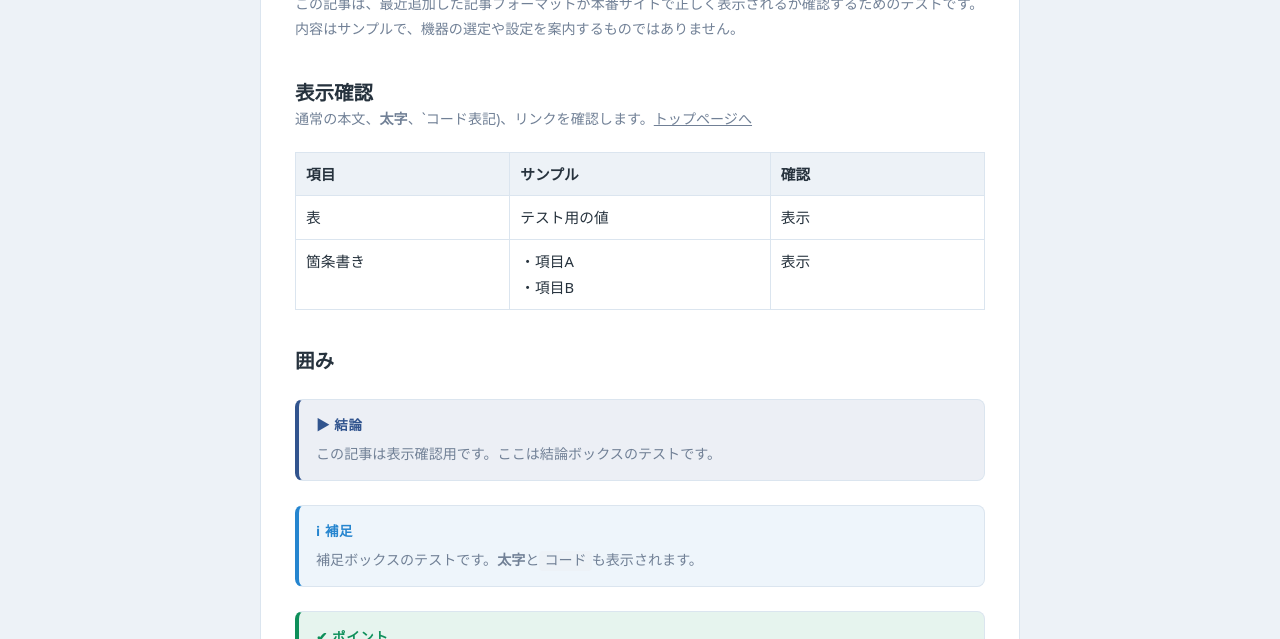
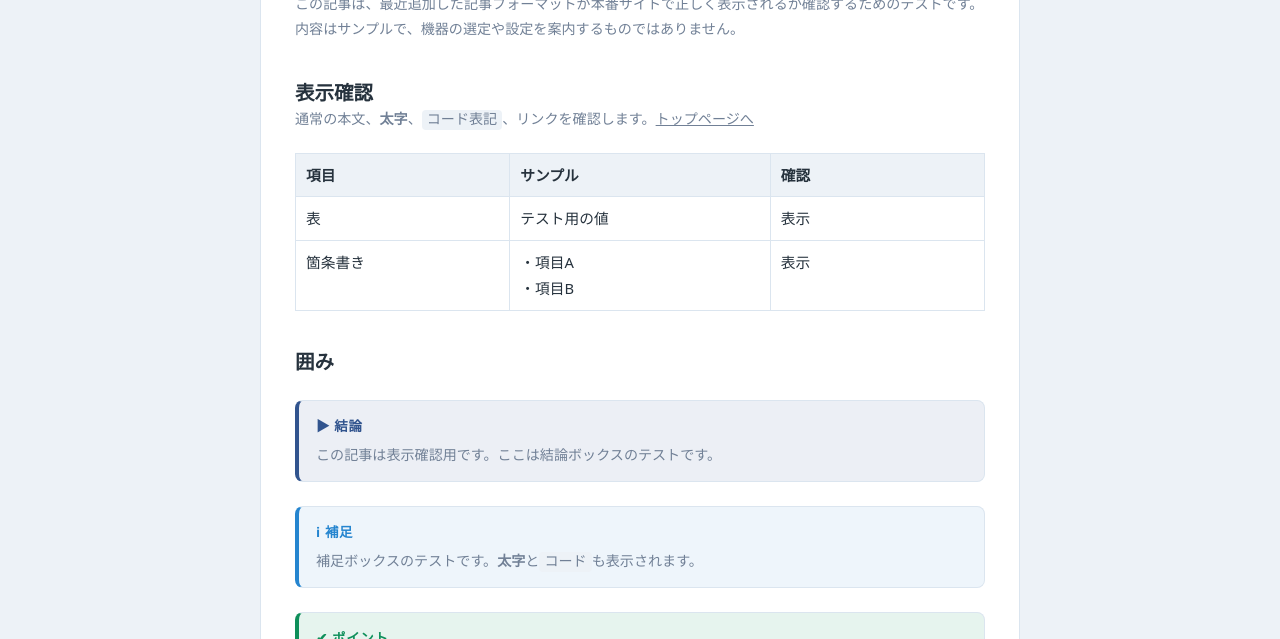
Before and after one commit to 3dmqrk/fa_genba.github.io, a Jekyll site: the page built from _posts/2026-10-19-format-test-rich-article.md, in a window 1280 px wide and 900 px high. Shown: the part 261-900 px from the top of the window. Built offline with Jekyll 4.4.1, drawn with Linux system fonts in a browser that asks for light colours.

Commit message:
テスト記事の記法を修正

```diff
--- a/_posts/2026-10-19-format-test-rich-article.md
+++ b/_posts/2026-10-19-format-test-rich-article.md
@@ -10,7 +10,7 @@ excerpt: "記事の表示形式を本番サイトで確認するためのテス
 
 ## 表示確認
 
-通常の本文、**太字**、`コード表記)、リンクを確認します。[トップページへ](/fa_genba.github.io/)
+通常の本文、**太字**、`コード表記`、リンクを確認します。[トップページへ](/fa_genba.github.io/)
 
 | 項目 | サンプル | 確認 |
 | --- | --- | --- |
```
